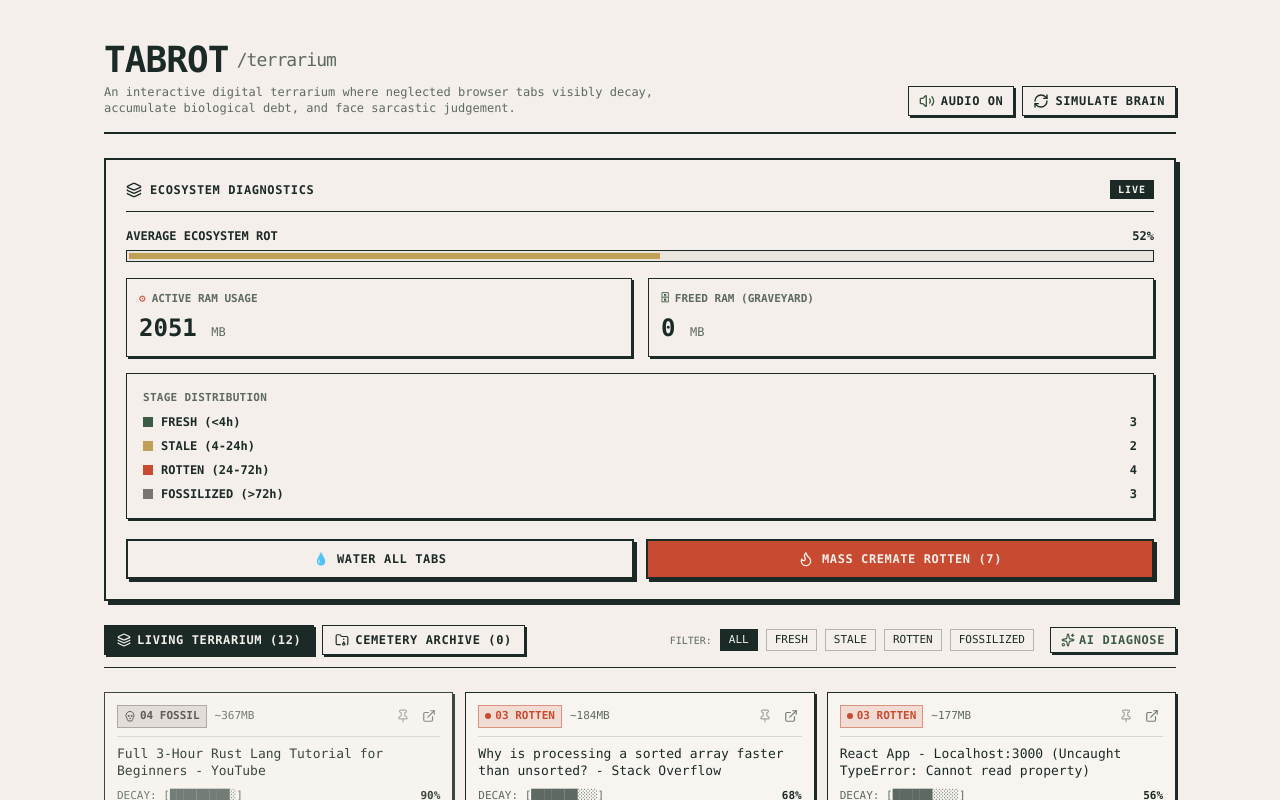
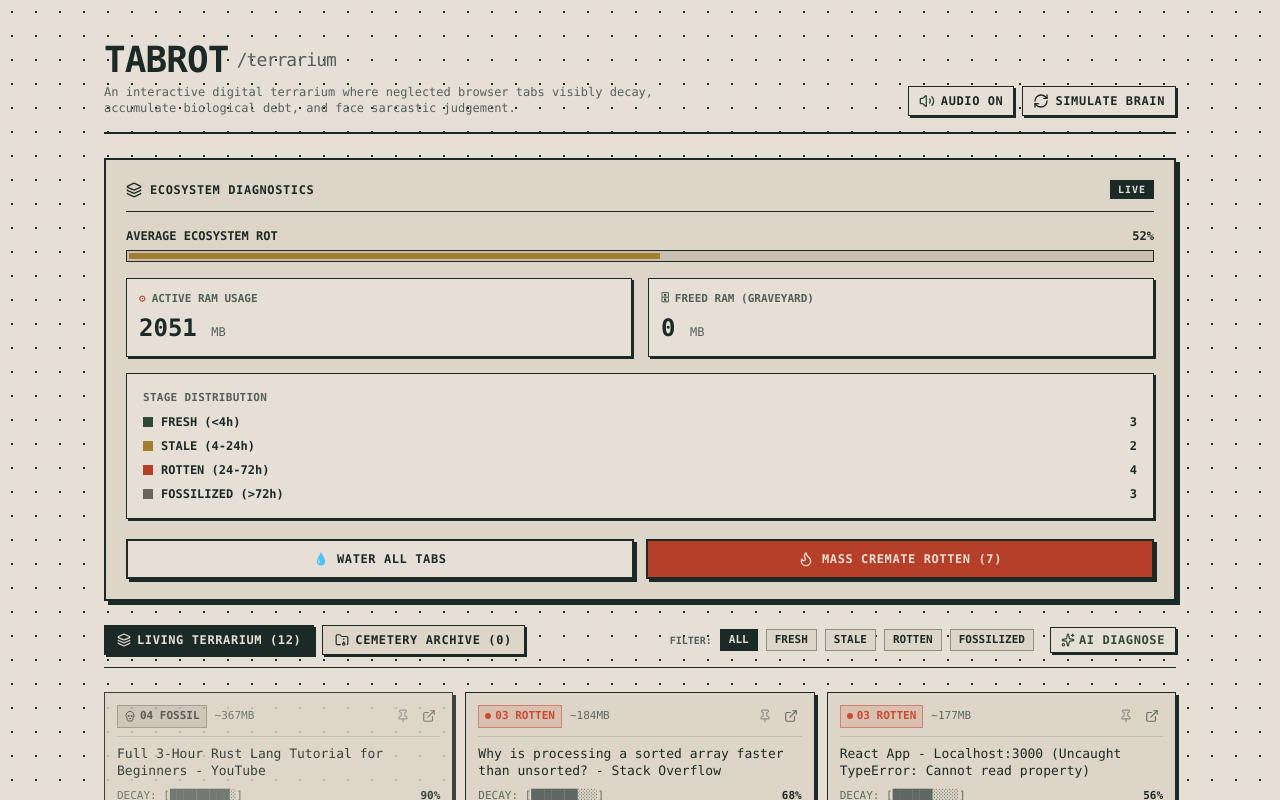
Before and after one commit to Ilyan321/TabRot, a React (Vite) app in the folder tabrot/: page / in a window 1280 px wide. Shown: the top 800 px of the page. Built offline with nearby package versions, Linux system fonts and the light colour scheme; no server answers.

Commit message:
style(theme): enrich palette with warm aged specimen paper, dot grid, and tactile depth

```diff
--- a/tabrot/src/App.tsx
+++ b/tabrot/src/App.tsx
@@ -167,16 +167,16 @@ export function App() {
   });
 
   return (
-    <div className="min-h-screen bg-[#F4EFEA] text-[#1B2A26] flex flex-col font-mono selection:bg-[#3D5A45] selection:text-[#F4EFEA]">
+    <div className="min-h-screen text-[#1B2A26] flex flex-col font-mono selection:bg-[#2E4B37] selection:text-[#E6DFD5]">
       <div className="w-full max-w-6xl mx-auto p-4 sm:p-6 lg:p-10 flex-1 flex flex-col space-y-6">
 
         {/* HEADER BAR: Editorial Title & Controls */}
         <header className="border-b-2 border-[#1B2A26] pb-4 flex flex-col sm:flex-row sm:items-end justify-between gap-4">
           <div>
             <h1 className="text-3xl sm:text-4xl font-black tracking-tight uppercase flex items-center gap-2">
-              TABROT <span className="text-lg font-normal text-[#5E6963] lowercase">/terrarium</span>
+              TABROT <span className="text-lg font-normal text-[#536059] lowercase">/terrarium</span>
             </h1>
-            <p className="text-xs text-[#5E6963] mt-1 max-w-xl">
+            <p className="text-xs text-[#536059] mt-1 max-w-xl font-medium">
               An interactive digital terrarium where neglected browser tabs visibly decay, accumulate biological debt, and face sarcastic judgement.
             </p>
           </div>
@@ -190,7 +190,7 @@ export function App() {
               title={isMuted ? 'Unmute Audio Context' : 'Mute Sound Effects'}
               className="brutalist-btn px-2.5 py-1.5 text-xs flex items-center gap-1.5"
             >
-              {isMuted ? <VolumeX className="w-4 h-4 text-[#C84B31]" /> : <Volume2 className="w-4 h-4 text-[#3D5A45]" />}
+              {isMuted ? <VolumeX className="w-4 h-4 text-[#B53F28]" /> : <Volume2 className="w-4 h-4 text-[#2E4B37]" />}
               {isMuted ? 'MUTED' : 'AUDIO ON'}
             </button>
 
@@ -206,14 +206,14 @@ export function App() {
         </header>
 
         {/* ECOSYSTEM DIAGNOSTICS: Precision Neobrutalist Field Notebook HUD */}
-        <section className="border-2 border-[#1B2A26] bg-[#F4EFEA] p-5 shadow-[4px_4px_0px_#1B2A26] space-y-4">
+        <section className="border-2 border-[#1B2A26] bg-[#DDD5C7] p-5 shadow-[4px_4px_0px_#1B2A26] space-y-4">
           {/* Header */}
           <div className="flex items-center justify-between pb-3 border-b border-[#1B2A26]">
             <div className="flex items-center gap-2 font-mono text-xs font-bold uppercase tracking-wider text-[#1B2A26]">
               <Layers className="w-4 h-4 text-[#1B2A26]" />
               ECOSYSTEM DIAGNOSTICS
             </div>
-            <span className="px-2 py-0.5 text-[10px] font-mono font-bold tracking-widest text-[#F4EFEA] bg-[#1B2A26] uppercase">
+            <span className="px-2 py-0.5 text-[10px] font-mono font-bold tracking-widest text-[#E6DFD5] bg-[#1B2A26] uppercase">
               LIVE
             </span>
           </div>
@@ -224,9 +224,9 @@ export function App() {
               <span>AVERAGE ECOSYSTEM ROT</span>
               <span>{stats.overallRotPercentage}%</span>
             </div>
-            <div className="w-full h-3 border border-[#1B2A26] bg-[#EAE5DE] p-0.5">
+            <div className="w-full h-3 border border-[#1B2A26] bg-[#C9BFB0] p-0.5">
               <div
-                className="h-full bg-[#BFA054] transition-all duration-300"
+                className="h-full bg-[#A67C2E] transition-all duration-300"
                 style={{ width: `${stats.overallRotPercentage}%` }}
               />
             </div>
@@ -234,34 +234,34 @@ export function App() {
 
           {/* Two Metric Boxes: Active RAM & Freed RAM */}
           <div className="grid grid-cols-1 sm:grid-cols-2 gap-4">
-            <div className="border border-[#1B2A26] bg-[#F4EFEA] p-3 shadow-[2px_2px_0px_#1B2A26]">
-              <div className="flex items-center gap-1.5 text-[11px] font-mono font-bold uppercase text-[#5E6963] mb-1">
-                <span className="text-[#C84B31]">⚙</span> ACTIVE RAM USAGE
+            <div className="border border-[#1B2A26] bg-[#E6DFD5] p-3 shadow-[2px_2px_0px_#1B2A26]">
+              <div className="flex items-center gap-1.5 text-[11px] font-mono font-bold uppercase text-[#536059] mb-1">
+                <span className="text-[#B53F28]">⚙</span> ACTIVE RAM USAGE
               </div>
               <div className="text-2xl font-black font-mono text-[#1B2A26]">
-                {stats.totalRamUsedMb} <span className="text-xs font-normal text-[#5E6963]">MB</span>
+                {stats.totalRamUsedMb} <span className="text-xs font-normal text-[#536059]">MB</span>
               </div>
             </div>
 
-            <div className="border border-[#1B2A26] bg-[#F4EFEA] p-3 shadow-[2px_2px_0px_#1B2A26]">
-              <div className="flex items-center gap-1.5 text-[11px] font-mono font-bold uppercase text-[#5E6963] mb-1">
-                <span className="text-[#3D5A45]">🗄</span> FREED RAM (GRAVEYARD)
+            <div className="border border-[#1B2A26] bg-[#E6DFD5] p-3 shadow-[2px_2px_0px_#1B2A26]">
+              <div className="flex items-center gap-1.5 text-[11px] font-mono font-bold uppercase text-[#536059] mb-1">
+                <span className="text-[#2E4B37]">🗄</span> FREED RAM (GRAVEYARD)
               </div>
               <div className="text-2xl font-black font-mono text-[#1B2A26]">
-                {stats.totalRamFreedMb} <span className="text-xs font-normal text-[#5E6963]">MB</span>
+                {stats.totalRamFreedMb} <span className="text-xs font-normal text-[#536059]">MB</span>
               </div>
             </div>
           </div>
 
           {/* Stage Distribution List */}
-          <div className="border border-[#1B2A26] bg-[#F4EFEA] p-4 shadow-[2px_2px_0px_#1B2A26] space-y-2">
-            <div className="text-[11px] font-mono font-bold uppercase text-[#5E6963] mb-2 tracking-wide">
+          <div className="border border-[#1B2A26] bg-[#E6DFD5] p-4 shadow-[2px_2px_0px_#1B2A26] space-y-2">
+            <div className="text-[11px] font-mono font-bold uppercase text-[#536059] mb-2 tracking-wide">
               STAGE DISTRIBUTION
             </div>
 
             <div className="flex justify-between items-center text-xs font-mono font-bold text-[#1B2A26]">
               <span className="flex items-center gap-2">
-                <span className="w-2.5 h-2.5 bg-[#3D5A45] inline-block"></span>
+                <span className="w-2.5 h-2.5 bg-[#2E4B37] inline-block"></span>
                 FRESH (&lt;4h)
               </span>
               <span>{stats.freshCount}</span>
@@ -269,7 +269,7 @@ export function App() {
 
             <div className="flex justify-between items-center text-xs font-mono font-bold text-[#1B2A26]">
               <span className="flex items-center gap-2">
-                <span className="w-2.5 h-2.5 bg-[#BFA054] inline-block"></span>
+                <span className="w-2.5 h-2.5 bg-[#A67C2E] inline-block"></span>
                 STALE (4-24h)
               </span>
               <span>{stats.staleCount}</span>
@@ -277,7 +277,7 @@ export function App() {
 
             <div className="flex justify-between items-center text-xs font-mono font-bold text-[#1B2A26]">
               <span className="flex items-center gap-2">
-                <span className="w-2.5 h-2.5 bg-[#C84B31] inline-block"></span>
+                <span className="w-2.5 h-2.5 bg-[#B53F28] inline-block"></span>
                 ROTTEN (24-72h)
               </span>
               <span>{stats.rottenCount}</span>
@@ -285,7 +285,7 @@ export function App() {
 
             <div className="flex justify-between items-center text-xs font-mono font-bold text-[#1B2A26]">
               <span className="flex items-center gap-2">
-                <span className="w-2.5 h-2.5 bg-[#7A7571] inline-block"></span>
+                <span className="w-2.5 h-2.5 bg-[#6B6560] inline-block"></span>
                 FOSSILIZED (&gt;72h)
               </span>
               <span>{stats.fossilizedCount}</span>
@@ -296,16 +296,16 @@ export function App() {
           <div className="grid grid-cols-1 sm:grid-cols-2 gap-3 pt-1">
             <button
               onClick={handleWaterAll}
-              className="py-2.5 px-4 bg-[#F4EFEA] text-[#1B2A26] border-2 border-[#1B2A26] shadow-[3px_3px_0px_#1B2A26] active:translate-x-[1px] active:translate-y-[1px] active:shadow-[1px_1px_0px_#1B2A26] font-mono text-xs font-bold tracking-wider uppercase flex items-center justify-center gap-2 hover:bg-[#EAE5DE] transition-colors"
+              className="py-2.5 px-4 bg-[#E6DFD5] text-[#1B2A26] border-2 border-[#1B2A26] shadow-[3px_3px_0px_#1B2A26] active:translate-x-[1px] active:translate-y-[1px] active:shadow-[1px_1px_0px_#1B2A26] font-mono text-xs font-bold tracking-wider uppercase flex items-center justify-center gap-2 hover:bg-[#D4CBBC] transition-colors"
             >
-              <span className="text-[#3D5A45]">💧</span>
+              <span className="text-[#2E4B37]">💧</span>
               WATER ALL TABS
             </button>
             <button
               onClick={handleCremateRotten}
-              className="py-2.5 px-4 bg-[#C84B31] text-[#F4EFEA] border-2 border-[#1B2A26] shadow-[3px_3px_0px_#1B2A26] active:translate-x-[1px] active:translate-y-[1px] active:shadow-[1px_1px_0px_#1B2A26] font-mono text-xs font-bold tracking-wider uppercase flex items-center justify-center gap-2 hover:bg-[#B33E26] transition-colors"
+              className="py-2.5 px-4 bg-[#B53F28] text-[#E6DFD5] border-2 border-[#1B2A26] shadow-[3px_3px_0px_#1B2A26] active:translate-x-[1px] active:translate-y-[1px] active:shadow-[1px_1px_0px_#1B2A26] font-mono text-xs font-bold tracking-wider uppercase flex items-center justify-center gap-2 hover:bg-[#9E3520] transition-colors"
             >
-              <Flame className="w-4 h-4 text-[#F4EFEA]" />
+              <Flame className="w-4 h-4 text-[#E6DFD5]" />
               MASS CREMATE ROTTEN ({stats.rottenCount + stats.fossilizedCount})
             </button>
           </div>
@@ -320,10 +320,10 @@ export function App() {
                 setActiveTab('terrarium');
               }}
               style={{
-                backgroundColor: activeTab === 'terrarium' ? '#1B2A26' : '#F4EFEA',
-                color: activeTab === 'terrarium' ? '#F4EFEA' : '#1B2A26',
+                backgroundColor: activeTab === 'terrarium' ? '#1B2A26' : '#DDD5C7',
+                color: activeTab === 'terrarium' ? '#E6DFD5' : '#1B2A26',
               }}
-              className="px-3 py-1.5 text-xs font-mono font-bold tracking-wider uppercase border border-[#1B2A26] shadow-[2px_2px_0px_#1B2A26] flex items-center gap-1.5 transition-all"
+              className="px-3 py-1.5 text-xs font-mono font-bold tracking-wider uppercase border border-[#1B2A26] shadow-[2px_2px_0px_#1B2A26] flex items-center gap-1.5 transition-all hover:bg-[#C9BFB0]"
             >
               <Layers className="w-3.5 h-3.5" />
               LIVING TERRARIUM ({tabs.length})
@@ -334,10 +334,10 @@ export function App() {
                 setActiveTab('graveyard');
               }}
               style={{
-                backgroundColor: activeTab === 'graveyard' ? '#1B2A26' : '#F4EFEA',
-                color: activeTab === 'graveyard' ? '#F4EFEA' : '#1B2A26',
+                backgroundColor: activeTab === 'graveyard' ? '#1B2A26' : '#DDD5C7',
+                color: activeTab === 'graveyard' ? '#E6DFD5' : '#1B2A26',
               }}
-              className="px-3 py-1.5 text-xs font-mono font-bold tracking-wider uppercase border border-[#1B2A26] shadow-[2px_2px_0px_#1B2A26] flex items-center gap-1.5 transition-all"
+              className="px-3 py-1.5 text-xs font-mono font-bold tracking-wider uppercase border border-[#1B2A26] shadow-[2px_2px_0px_#1B2A26] flex items-center gap-1.5 transition-all hover:bg-[#C9BFB0]"
             >
               <FolderArchive className="w-3.5 h-3.5" />
               CEMETERY ARCHIVE ({graveyard.length})
@@ -346,7 +346,7 @@ export function App() {
 
           {activeTab === 'terrarium' && (
             <div className="flex items-center gap-2 flex-wrap">
-              <span className="text-[10px] text-[#5E6963] uppercase">FILTER:</span>
+              <span className="text-[10px] text-[#536059] uppercase font-bold">FILTER:</span>
               {(['all', 'fresh', 'stale', 'rotten', 'fossilized'] as const).map((stage) => (
                 <button
                   key={stage}
@@ -354,10 +354,10 @@ export function App() {
                     soundEngine.playClick();
                     setFilter(stage);
                   }}
-                  className={`text-[11px] font-mono uppercase px-2 py-0.5 border transition-colors ${
+                  className={`text-[11px] font-mono uppercase px-2 py-0.5 border font-semibold transition-colors ${
                     filter === stage
-                      ? 'border-[#1B2A26] bg-[#1B2A26] text-[#F4EFEA]'
-                      : 'border-[#1B2A26]/30 bg-[#F4EFEA] text-[#1B2A26] hover:border-[#1B2A26]'
+                      ? 'border-[#1B2A26] bg-[#1B2A26] text-[#E6DFD5]'
+                      : 'border-[#1B2A26]/40 bg-[#DDD5C7] text-[#1B2A26] hover:border-[#1B2A26]'
                   }`}
                 >
                   {stage}
@@ -367,7 +367,7 @@ export function App() {
               <button
                 onClick={handleGenerateRoasts}
                 disabled={isRoasting}
-                className="brutalist-btn px-2.5 py-1 text-xs flex items-center gap-1 text-[#3D5A45] ml-2"
+                className="brutalist-btn px-2.5 py-1 text-xs flex items-center gap-1 text-[#2E4B37] ml-2"
               >
                 <Sparkles className="w-3.5 h-3.5" />
                 {isRoasting ? 'ROASTING...' : 'AI DIAGNOSE'}
--- a/tabrot/src/index.css
+++ b/tabrot/src/index.css
@@ -2,13 +2,15 @@
 
 @layer base {
   :root {
-    --bg-paper: #F4EFEA;
-    --ink-dark: #1B2A26;
-    --ink-muted: #5E6963;
-    --moss-green: #3D5A45;
-    --ochre-stale: #BFA054;
-    --rust-rot: #C84B31;
-    --stone-fossil: #7A7571;
+    --bg-paper: #E6DFD5;       /* Warm vintage specimen parchment (rich, not white) */
+    --card-surface: #DDD5C7;   /* Slightly deeper specimen folder layer */
+    --card-inner: #D4CBBC;     /* Recessed well for roasts & meters */
+    --ink-dark: #1B2A26;       /* Deep Lichen Ink */
+    --ink-muted: #536059;      /* Faded field guide notes */
+    --moss-green: #2E4B37;     /* Organic fresh moss */
+    --ochre-stale: #A67C2E;    /* Dried aged paper ochre */
+    --rust-rot: #B53F28;       /* Terracotta / Rust rot */
+    --stone-fossil: #6B6560;   /* Ancient specimen fossil slate */
   }
 
   body {
@@ -16,27 +18,30 @@
     color: var(--ink-dark);
     font-family: ui-monospace, SFMono-Regular, Menlo, Monaco, Consolas, "Liberation Mono", "Courier New", monospace;
     -webkit-font-smoothing: antialiased;
+    background-image: radial-gradient(#1B2A26 0.75px, transparent 0.75px);
+    background-size: 24px 24px;
+    background-position: 0 0;
   }
 }
 
 /* Crisp 1px tactile borders & paper aesthetic */
 .specimen-card {
-  border: 1px solid #1B2A26;
-  background-color: #F8F5F0;
-  box-shadow: 2px 2px 0px #1B2A26;
+  border: 1.5px solid #1B2A26;
+  background-color: #DDD5C7;
+  box-shadow: 3px 3px 0px #1B2A26;
   transition: transform 0.1s ease, box-shadow 0.1s ease;
 }
 
 .specimen-card:hover {
   transform: translate(-1px, -1px);
-  box-shadow: 3px 3px 0px #1B2A26;
+  box-shadow: 4px 4px 0px #1B2A26;
 }
 
 .brutalist-btn {
-  border: 1px solid #1B2A26;
-  background-color: #F4EFEA;
+  border: 1.5px solid #1B2A26;
+  background-color: #E6DFD5;
   box-shadow: 2px 2px 0px #1B2A26;
-  font-weight: 600;
+  font-weight: 700;
   text-transform: uppercase;
   letter-spacing: 0.05em;
   transition: all 0.08s ease;
@@ -45,6 +50,7 @@
 .brutalist-btn:hover {
   transform: translate(-1px, -1px);
   box-shadow: 3px 3px 0px #1B2A26;
+  background-color: #DDD5C7;
 }
 
 .brutalist-btn:active {
```
Also changed, not shown: tabrot/src/components/SpecimenCard.tsx (+5 -5 lines).
